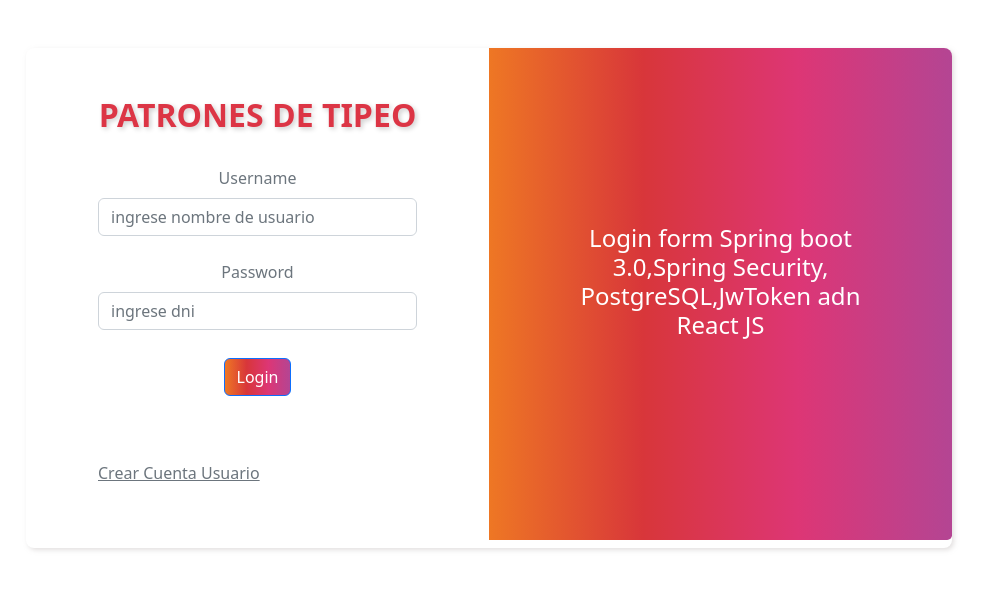
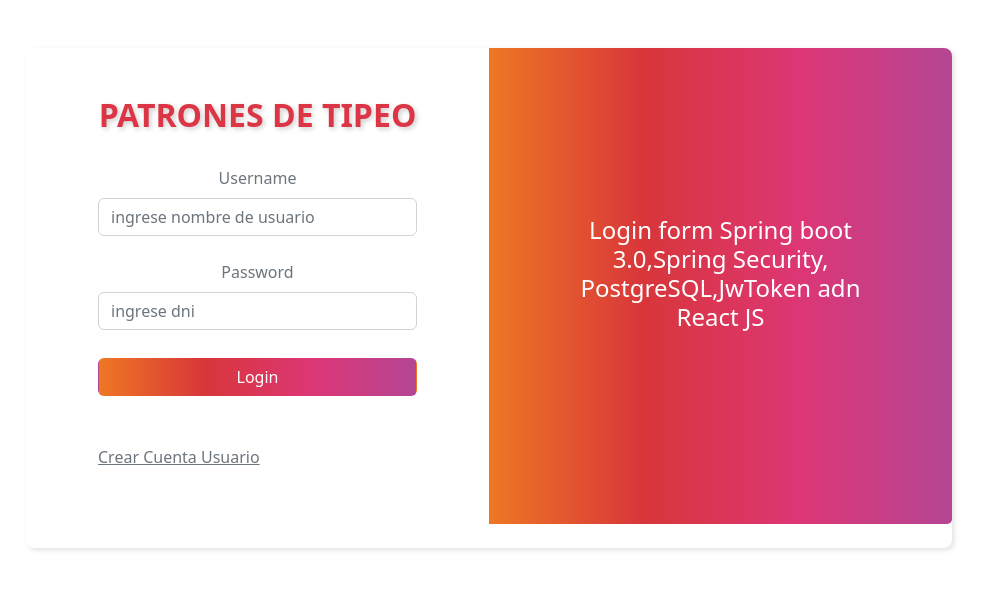
Before and after one commit to OmerJuve2023/login-redesReact, a React (Create React App) app: page / in a window 1280 px wide. Shown: the top 590 px of the page, without its empty margins (151-1137 px from the left). Built offline with nearby package versions, Linux system fonts and the light colour scheme.

Commit message:
update to table

```diff
--- a/src/home/login.js
+++ b/src/home/login.js
@@ -76,7 +76,7 @@ const Login = () => {
                                                        placeholder={"ingrese dni"}/>
                                             </div>
                                             <div class="text-center pt-1 mb-5 pb-1">
-                                                <button class="btn btn-primary btn-block fa-lg gradient-custom-2 mb-3"
+                                                <button class="btn text-white gradient-custom-2 w-100"
                                                         type="button"
                                                         onClick={verify}
                                                 >Login
```
